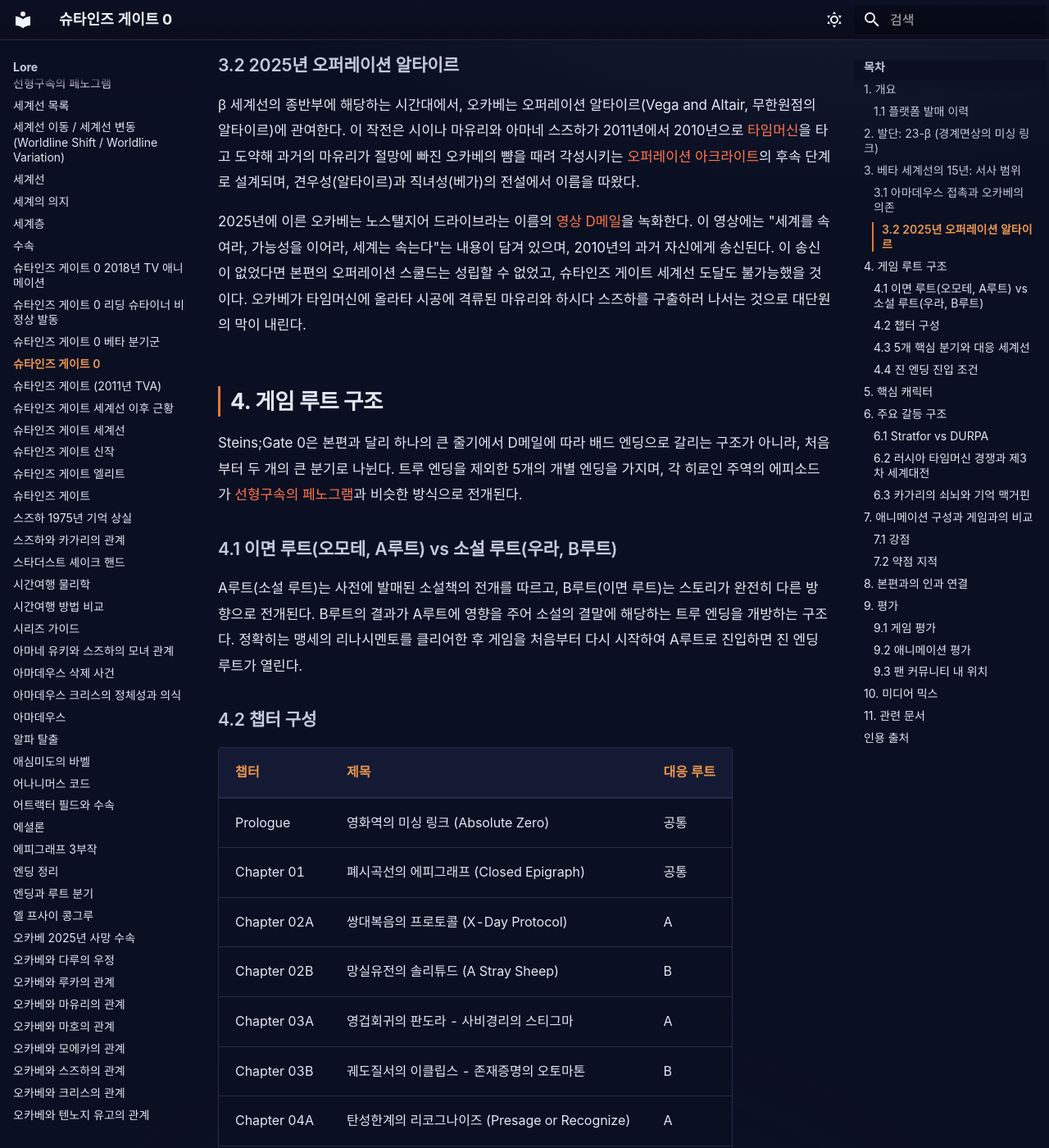
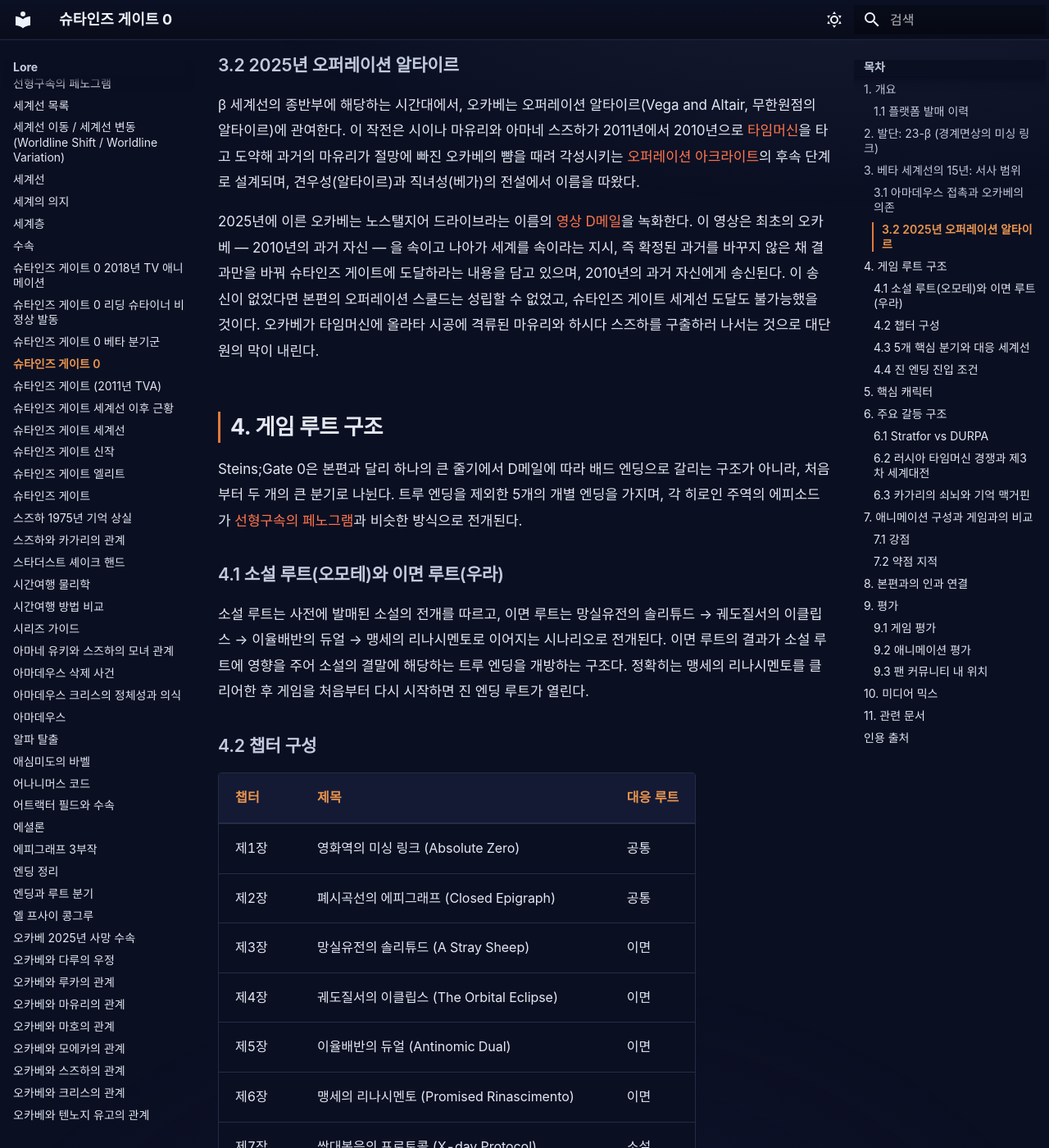
Before and after one commit to sgwiki/sgwiki.github.io, an MkDocs documentation site: the page built from wiki/lore/슈타인즈-게이트-0.md, in a window 1280 px wide and 1400 px high, scrolled down 2663 px. Shown: the whole window at 82% size. Built offline with MkDocs 1.6.1 and Material for MkDocs 9.7.7, drawn with Linux system fonts in a browser that asks for light colours; some web fonts are replaced; some of the changed text lies outside the part shown.

Commit message:
wiki: 우선발행(사후검토) 2026-10-15 04:33 — 페이지 1건
정본: baffb25abbfd30ee0acefe7d0ded9eb7d3e6a9c0
검수: 사후검토 — 그림자 검수(01:00)와 P9 정정 대기열이 이어받는다

```diff
--- a/wiki/lore/슈타인즈-게이트-0.md
+++ b/wiki/lore/슈타인즈-게이트-0.md
@@ -42,7 +42,7 @@
 
 ## 3. 베타 세계선의 15년: 서사 범위
 
-> **[팬 분석]** "Steins;Gate 0의 비주얼 노벨 루트들은 각각 β 어트랙터 필드에서 시작하고 끝나는 반복(iteration)이다. 각 반복에서 α 어트랙터 필드가 진입되었다가 탈출하고, 크리스를 살리는 계획의 요소가 형성된다. 그리고 스즈하가 2036년에서 C204 타임머신을 타고 출발한다."
+> **[팬 분석]** "슈타인즈;게이트 0 비주얼 노벨의 경로. 각 반복은 베타 어트랙터 필드에서 시작하고 끝납니다. 알파에 진입한 다음, 0% 스즈하의 지식을 사용하여 탈출합니다. 크리스를 구하기 위한 계획의 요소가 형성됩니다. 스즈하는 C204를 타고 2036년을 떠납니다."
 > — 출처: [The Mechanics of Steins;Gate v1.0.3](../근거자료/비공식/mechanics-of-steins-gate/ch2.md), §2.6.1[^1]
 
 Steins;Gate 0이 다루는 시간 범위는 2010년 11월부터 2025년에 이른다. 오카베는 크리스의 죽음 이후 PTSD 증상에 시달리며, 본편에서 보여준 호오인 쿄우마로서의 과장된 연기를 스스로 억제한다. 그는 평범한 일본 남자 대학생처럼 살아가는 듯 보이지만, 내면에서는 크리스의 환청과 마유리마저 잃을지 모른다는 불안에 짓눌린다.
@@ -57,31 +57,34 @@
 
 β 세계선의 종반부에 해당하는 시간대에서, 오카베는 오퍼레이션 알타이르(Vega and Altair, 무한원점의 알타이르)에 관여한다. 이 작전은 시이나 마유리와 아마네 스즈하가 2011년에서 2010년으로 [타임머신](타임머신.md)을 타고 도약해 과거의 마유리가 절망에 빠진 오카베의 뺨을 때려 각성시키는 [오퍼레이션 아크라이트](오퍼레이션-아크라이트.md)의 후속 단계로 설계되며, 견우성(알타이르)과 직녀성(베가)의 전설에서 이름을 따왔다.
 
-2025년에 이른 오카베는 노스탤지어 드라이브라는 이름의 [영상 D메일](D메일.md)을 녹화한다. 이 영상에는 "세계를 속여라, 가능성을 이어라, 세계는 속는다"는 내용이 담겨 있으며, 2010년의 과거 자신에게 송신된다. 이 송신이 없었다면 본편의 오퍼레이션 스쿨드는 성립할 수 없었고, 슈타인즈 게이트 세계선 도달도 불가능했을 것이다. 오카베가 타임머신에 올라타 시공에 격류된 마유리와 하시다 스즈하를 구출하러 나서는 것으로 대단원의 막이 내린다.
+2025년에 이른 오카베는 노스탤지어 드라이브라는 이름의 [영상 D메일](D메일.md)을 녹화한다. 이 영상은 최초의 오카베 — 2010년의 과거 자신 — 을 속이고 나아가 세계를 속이라는 지시, 즉 확정된 과거를 바꾸지 않은 채 결과만을 바꿔 슈타인즈 게이트에 도달하라는 내용을 담고 있으며, 2010년의 과거 자신에게 송신된다. 이 송신이 없었다면 본편의 오퍼레이션 스쿨드는 성립할 수 없었고, 슈타인즈 게이트 세계선 도달도 불가능했을 것이다. 오카베가 타임머신에 올라타 시공에 격류된 마유리와 하시다 스즈하를 구출하러 나서는 것으로 대단원의 막이 내린다.
 
 ## 4. 게임 루트 구조
 
 Steins;Gate 0은 본편과 달리 하나의 큰 줄기에서 D메일에 따라 배드 엔딩으로 갈리는 구조가 아니라, 처음부터 두 개의 큰 분기로 나뉜다. 트루 엔딩을 제외한 5개의 개별 엔딩을 가지며, 각 히로인 주역의 에피소드가 [선형구속의 페노그램](선형구속의-페노그램.md)과 비슷한 방식으로 전개된다.
 
-### 4.1 이면 루트(오모테, A루트) vs 소설 루트(우라, B루트)
+### 4.1 소설 루트(오모테)와 이면 루트(우라)
 
-A루트(소설 루트)는 사전에 발매된 소설책의 전개를 따르고, B루트(이면 루트)는 스토리가 완전히 다른 방향으로 전개된다. B루트의 결과가 A루트에 영향을 주어 소설의 결말에 해당하는 트루 엔딩을 개방하는 구조다. 정확히는 맹세의 리나시멘토를 클리어한 후 게임을 처음부터 다시 시작하여 A루트로 진입하면 진 엔딩 루트가 열린다.
+소설 루트는 사전에 발매된 소설의 전개를 따르고, 이면 루트는 망실유전의 솔리튜드 → 궤도질서의 이클립스 → 이율배반의 듀얼 → 맹세의 리나시멘토로 이어지는 시나리오로 전개된다. 이면 루트의 결과가 소설 루트에 영향을 주어 소설의 결말에 해당하는 트루 엔딩을 개방하는 구조다. 정확히는 맹세의 리나시멘토를 클리어한 후 게임을 처음부터 다시 시작하면 진 엔딩 루트가 열린다.
 
 ### 4.2 챕터 구성
 
 | 챕터 | 제목 | 대응 루트 |
 |---|---|---|
-| Prologue | 영화역의 미싱 링크 (Absolute Zero) | 공통 |
-| Chapter 01 | 폐시곡선의 에피그래프 (Closed Epigraph) | 공통 |
-| Chapter 02A | 쌍대복음의 프로토콜 (X-Day Protocol) | A |
-| Chapter 02B | 망실유전의 솔리튜드 (A Stray Sheep) | B |
-| Chapter 03A | 영겁회귀의 판도라 - 사비경리의 스티그마 | A |
-| Chapter 03B | 궤도질서의 이클립스 - 존재증명의 오토마톤 | B |
-| Chapter 04A | 탄성한계의 리코그나이즈 (Presage or Recognize) | A |
-| Chapter 04B | 이율배반의 듀얼 - 상호재귀의 마더구스 | B |
-| Chapter 05A | 무한원점의 알타이르 (Vega and Altair) | A |
-| Chapter 05B | 맹세의 리나시멘토 (Promised Rinascimento) | B |
-| Chapter 06 | 교차좌표의 스타더스트 (Milky-way Crossing) | 진 엔딩 |
+| 제1장 | 영화역의 미싱 링크 (Absolute Zero) | 공통 |
+| 제2장 | 폐시곡선의 에피그래프 (Closed Epigraph) | 공통 |
+| 제3장 | 망실유전의 솔리튜드 (A Stray Sheep) | 이면 |
+| 제4장 | 궤도질서의 이클립스 (The Orbital Eclipse) | 이면 |
+| 제5장 | 이율배반의 듀얼 (Antinomic Dual) | 이면 |
+| 제6장 | 맹세의 리나시멘토 (Promised Rinascimento) | 이면 |
+| 제7장 | 쌍대복음의 프로토콜 (X-day Protocol) | 소설 |
+| 제8장 | 영겁회귀의 판도라 (Pandora's Box) | 소설 |
+| 제11장 | 무한원점의 알타이르 (Vega and Altair) | — |
+| 제12장 | 상호재귀의 마더구스 (Recursive Mother Goose) | 개별 엔딩 |
+| 제13장 | 존재증명의 오토마톤 (Twin Automata) | 개별 엔딩 |
+| — | 교차좌표의 스타더스트 (Milky-way Crossing) | 진 엔딩 |
+
+제9장·제10장에 해당하는 타이틀 카드는 원문에서 확인되지 않아 이 표에서 제외했다.
 
 ### 4.3 5개 핵심 분기와 대응 세계선
 
@@ -97,7 +100,7 @@
 
 ### 4.4 진 엔딩 진입 조건
 
-진 엔딩(교차좌표의 스타더스트)에 진입하려면, 먼저 B루트의 크리스 엔딩(맹세의 리나시멘토)을 클리어해야 한다. 맹세의 리나시멘토 최후반부에서 오카베가 과거로 D-RINE을 보내는 장면이 등장하며, 이 D-RINE의 내용은 "세계를 속여라, 가능성을 이어라, 세계는 속는다"이다. 이 D-RINE을 폐시곡선의 에피그래프 챕터에서 수신해야 무한원점의 알타이르 클리어 이후 바로 교차좌표의 스타더스트로 넘어갈 수 있다.
+진 엔딩(교차좌표의 스타더스트)에 진입하려면, 먼저 크리스 엔딩(맹세의 리나시멘토)을 클리어해야 한다. 맹세의 리나시멘토 최후반부에서 오카베가 과거로 D-RINE을 보내는 장면이 등장하며, 이 D-RINE은 세계를 속여 확정된 미래를 회피할 단서를 과거의 자신에게 남기는 메시지이다. 이 D-RINE을 폐시곡선의 에피그래프 챕터에서 수신해야 무한원점의 알타이르 클리어 이후 바로 교차좌표의 스타더스트로 넘어갈 수 있다.
 
 ## 5. 핵심 캐릭터
 
@@ -127,7 +130,7 @@
 
 ## 7. 애니메이션 구성과 게임과의 비교
 
-Steins;Gate 0 애니메이션은 2018년 WHITE FOX에 의해 제작되어 총 23화와 OVA 1화로 구성되었다. 게임의 5개 루트를 통합하고 오리지널 요소를 가미한 구성을 취한다.
+Steins;Gate 0 애니메이션은 2018년 WHITE FOX에 의해 제작되어 총 23화와 OVA 1화로 구성되었다. 게임의 5개 루트를 통합하고 오리지널 요소를 가미한 구성을 취한다. 팬 위키 계열 정리에서는 애니메이션이 보다 선형적인 이야기를 전달하기 위해 6개 엔딩(개별 엔딩 5종과 진 엔딩) 전부의 요소를 조합한 것으로 정리한다. — [나무위키 「Steins;Gate 0/애니메이션/줄거리」](https://namu.wiki/w/Steins%3BGate%200/%EC%95%A0%EB%8B%88%EB%A9%94%EC%9D%B4%EC%85%98/%EC%A4%84%EA%B1%B0%EB%A6%AC) '게임과의 차이점'
 
 ### 7.1 강점
 
@@ -147,7 +150,7 @@
 
 이 관계는 제로 베타 분기군에서 노스탤지어 드라이브 송신, 그리고 오퍼레이션 스쿨드 실행으로 이어지는 하나의 인과 사슬이다. 즉 제로 없이는 스쿨드가 없고, 스쿨드 없이는 [슈타인즈 게이트 세계선](../세계선/1.048596-세계선-슈타인즈게이트.md) 도달도 없다.
 
-> **[팬 분석]** "물리적 시간 여행은 현재를 이동시킨다. 2036년에 도달할 때마다 스즈하가 타임머신을 몰고 과거로 가며, 새로운 사건의 전개가 일어날 수 있다. 이를 반복(iteration)이라 부른다. Steins;Gate 0 애니메이션(그리고 비주얼 노벨 진 엔딩)의 사건이 일어나는 반복에서 오퍼레이션 스쿨드 영상 D메일이 녹화되고 송신되며, 스즈하가 2036년에서 C204 타임머신을 타고 출발한다. 그리고 Steins;Gate 비주얼 노벨(그리고 애니메이션)의 사건이 뒤따른다."
+> **[팬 분석]** "핵심 아이디어는 물리적 시간 여행이 현재를 움직인다는 것입니다. 2036년에 도달할 때마다, 스즈하는 타임머신을 타고 과거로 가고, 새로운 사건 순서가 전개될 수 있습니다. 이것들은 종종 반복이라고 합니다. … 슈타인즈;게이트 0 애니메이션(및 비주얼 노벨 트루 엔딩)의 사건. 베타 어트랙터 필드에서 시작하고 끝납니다. 알파에 진입한 다음 탈출합니다. 스쿨드 작전 비디오 D-메일이 녹화되고 전송됩니다. 스즈하는 C204를 타고 2036년을 떠납니다. 슈타인즈;게이트 비주얼 노벨(및 애니메이션)의 사건."
 > — 출처: [The Mechanics of Steins;Gate v1.0.3](../근거자료/비공식/mechanics-of-steins-gate/ch2.md), §2.6.1[^1]
 
 정리하면, 제로는 본편의 과거가 아니라 본편을 가능하게 한 '또 하나의 β 세계선 반복'이다. 오카베가 제로에서 보낸 영상 메일이 본편의 오카베에게 도달하고, 그 메시지를 따랐을 때 비로소 크리스의 죽음이라는 수속을 기만할 수 있다. [베타 어트랙터 필드](../세계선/베타-어트랙터-필드.md)와 [제로와 베타 세계선](제로와-베타-세계선.md) 문서에서 이 구조의 전체 맥락을 확인할 수 있다.
@@ -172,7 +175,7 @@
 
 - **만화**: 《Steins;Gate 0》 만화판이 연재되었다.
 - **드라마 CD**: 본편과 이어지는 드라마 CD가 발매되었으며, 특히 β 세계선의 라운더 관련 에피소드를 보충하는 내용을 담는다.
-- **라이트 노벨**: 소설판이 발매되어 게임 A루트의 기반이 되었다. 게임의 A루트(소설 루트)는 이 소설판의 전개를 따른다.
+- **라이트 노벨**: 소설판이 발매되어 게임 소설 루트의 기반이 되었다. 게임의 소설 루트는 이 소설판의 전개를 따른다.
 
 자세한 미디어 믹스 목록은 추후 별도 문서에서 다룰 예정이다.
 
```
